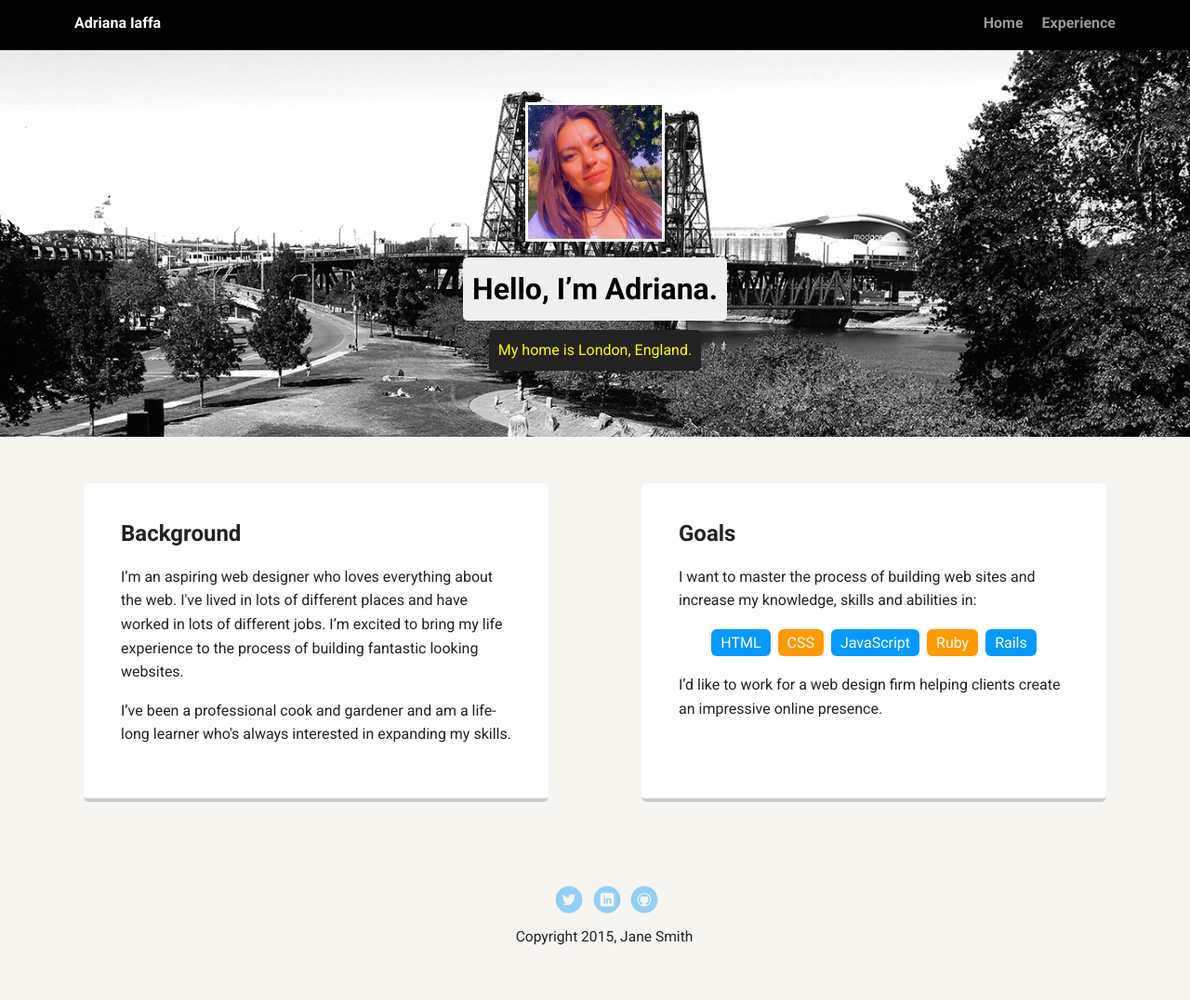
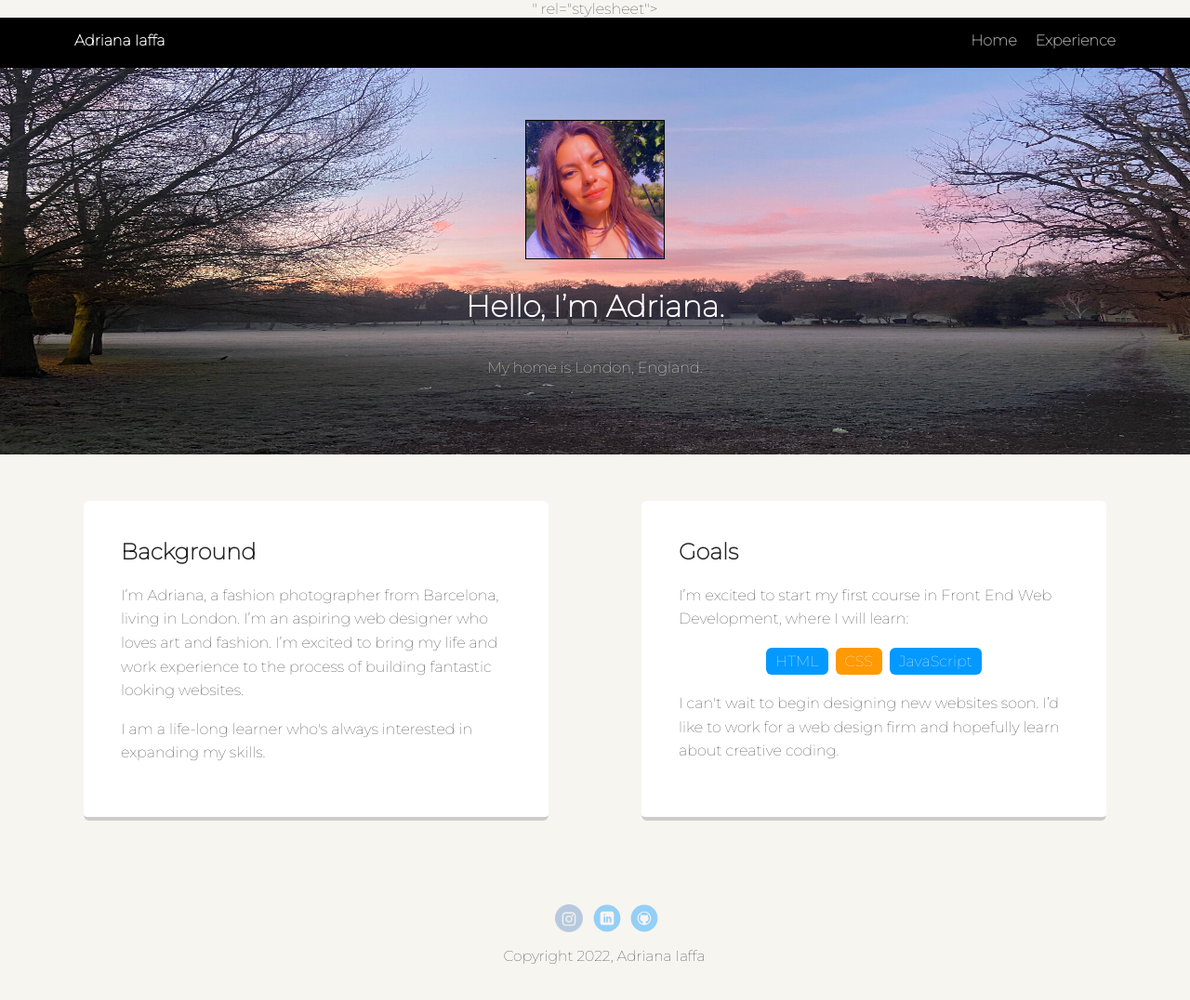
Before and after one commit to AdrianaIaffa/Techdegree-Project-1, a plain HTML site: page index.html in a window 1280 px wide. Shown: the whole page at 93% size. Drawn offline with Linux system fonts and the light colour scheme; a web font is replaced by a local one.

Commit message:
Edit background/goals Add instagram logo and social media links, add background cover, edit profile picture, edit font

```diff
--- a/index.html
+++ b/index.html
@@ -5,7 +5,9 @@
   <title>Adriana Iaffa's Profile</title>
   <meta name="viewport" content="width=device-width, initial-scale=1.0">
   <link rel="stylesheet" href="styles.css">
-  <link href="https://fonts.googleapis.com/css?family=Muli%7CRoboto:400,300,500,700,900" rel="stylesheet"></head>
+  <link href="<link rel="preconnect" href="https://fonts.googleapis.com">
+<link rel="preconnect" href="https://fonts.gstatic.com" crossorigin>
+<link href="https://fonts.googleapis.com/css2?family=Montserrat:wght@100&display=swap" rel="stylesheet"> " rel="stylesheet"></head>
   <body>
 
     <div class="main-nav">
@@ -25,31 +27,29 @@
     <main class="flex">
       <div class="card">
         <h2>Background</h2>
-        <p>I’m an aspiring web designer who loves everything about the web. I've lived in lots of different places and have worked in lots of different jobs. I’m excited to bring my life experience to the process of building fantastic looking websites.</p>
-        <p>I’ve been a professional cook and gardener and am a life-long learner who's always interested in expanding my skills.</p>
+        <p>I’m Adriana, a fashion photographer from Barcelona, living in London. I’m an aspiring web designer who loves art and fashion. I’m excited to bring my life and work experience to the process of building fantastic looking websites.</p>
+        <p>I am a life-long learner who's always interested in expanding my skills.</p>
       </div>
 
       <div class="card">
         <h2>Goals</h2>
-        <p>I want to master the process of building web sites and increase my knowledge, skills and abilities in:</p>
+        <p>I’m excited to start my first course in Front End Web Development, where I will learn:</p>
         <ul class="skills">
           <li>HTML</li>
           <li>CSS</li>
           <li>JavaScript</li>
-          <li>Ruby</li>
-          <li>Rails</li>
         </ul>
-        <p>I’d like to work for a web design firm helping clients create an impressive online presence.</p>
+        <p> I can't wait to begin designing new websites soon. I’d like to work for a web design firm and hopefully learn about creative coding.</p>
       </div>
 
     </main>
     <footer>
       <ul>
-        <li><a href="#" class="social twitter">Twitter</a></li>
-        <li><a href="#" class="social linkedin">LinkedIn</a></li>
-        <li><a href="#" class="social github">Github</a></li>
+        <li><a href="https://www.instagram.com/adrianaiaffa" target="_blank" class="social instagram">Instagram</a></li>
+        <li><a href="https://www.linkedin.com/in/adriana-iaffa-7b7b6198/" target="_blank" class="social linkedin">LinkedIn</a></li>
+        <li><a href="https://github.com/AdrianaIaffa" target="_blank"class="social github">Github</a></li>
       </ul>
-      <p class="copyright">Copyright 2015, Jane Smith</p>
+      <p class="copyright">Copyright 2022, Adriana Iaffa</p>
     </footer>
   </body>
   </html>
--- a/styles.css
+++ b/styles.css
@@ -7,7 +7,7 @@ body {
   margin: 0;
   padding: 0;
   text-align: center;
-  font-family: 'Roboto', sans-serif;
+  font-family: 'Montserrat', sans-serif;
   color: #222;
   background: #f7f5f0;
 }
@@ -57,8 +57,8 @@ a:hover {
 
 header {
   text-align: center;
-  background: url('images/portland.jpg') no-repeat top center ;
-  background-size: cover;
+  background: url('images/rsz_background.jpg') no-repeat top center ;
+  background-size: 100% 100%;
   overflow: hidden;
   padding-top: 60px;
 }
@@ -70,23 +70,23 @@ header .profile-image {
   width: 150px;
   height: 150px;
   border-radius: 0%;
-  border: 3px solid white;
+  border: 1px solid black;
   transition: all .5s;
 }
 header .profile-image:hover {
-  transform: scale(1.2) rotate(5deg);
+  transform: scale(1.1);
 }
 .tag {
-  background-color: #efefef;
-  color: black;
+  background-color: transparent;
+  color: white;
   padding: 10px;
   border-radius: 5px;
   display: table;
   margin: 10px auto;
 }
 .location {
-  background-color: #222;
-  color: yellow;
+  background-color: transparent;
+  color: white;
 }
 .card {
   margin: 30px;
@@ -151,8 +151,8 @@ a.social {
   opacity: .4;
   transition: all .5s;
 }
-a.twitter {
-  background-image: url(images/twitter.svg);
+a.instagram {
+  background-image: url(images/instagram.png);
 }
 a.linkedin {
   background-image: url(images/linkedin.svg);
```
Also changed, not shown: images/instagram.png (added), images/rsz_background.jpg (added), 1 other file.
